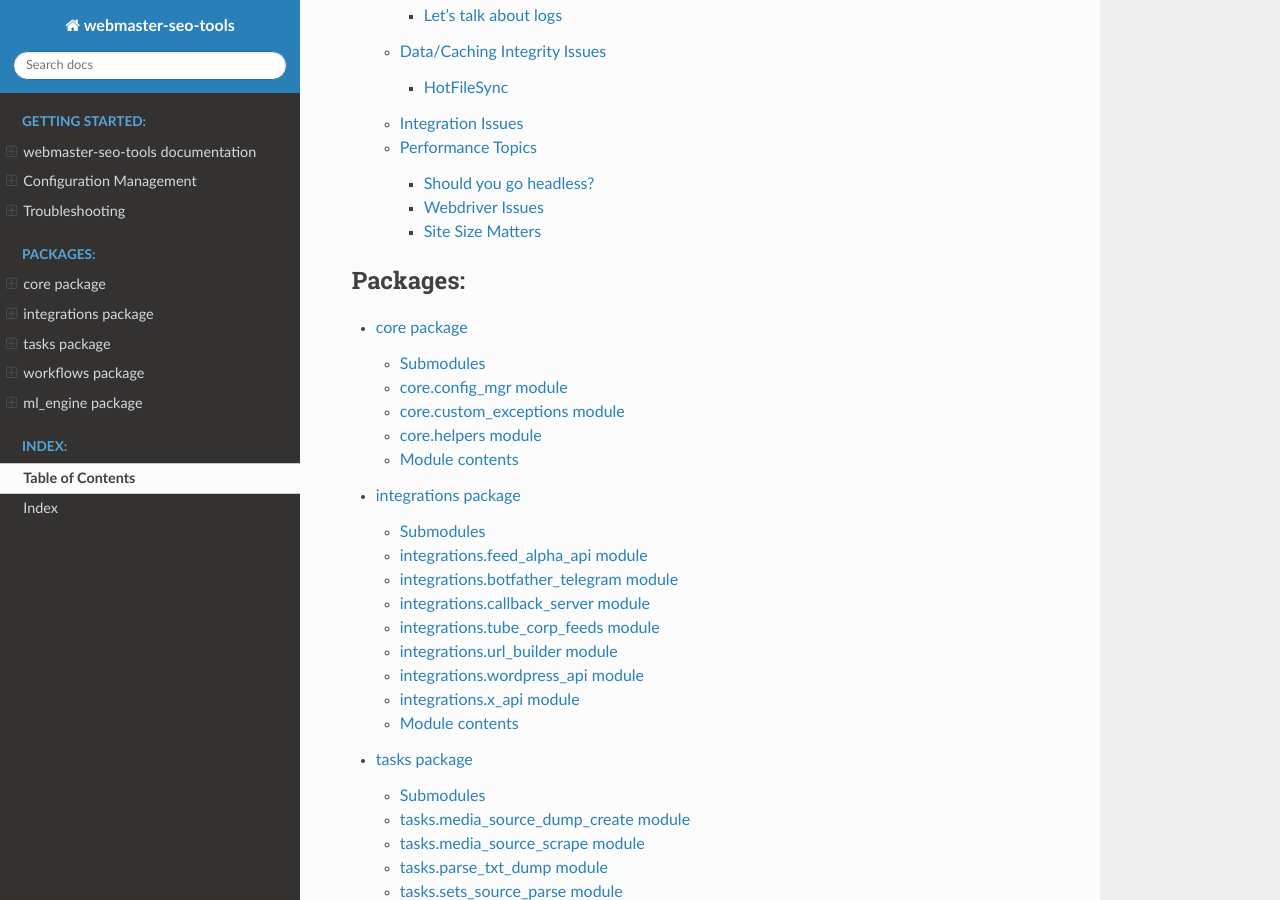
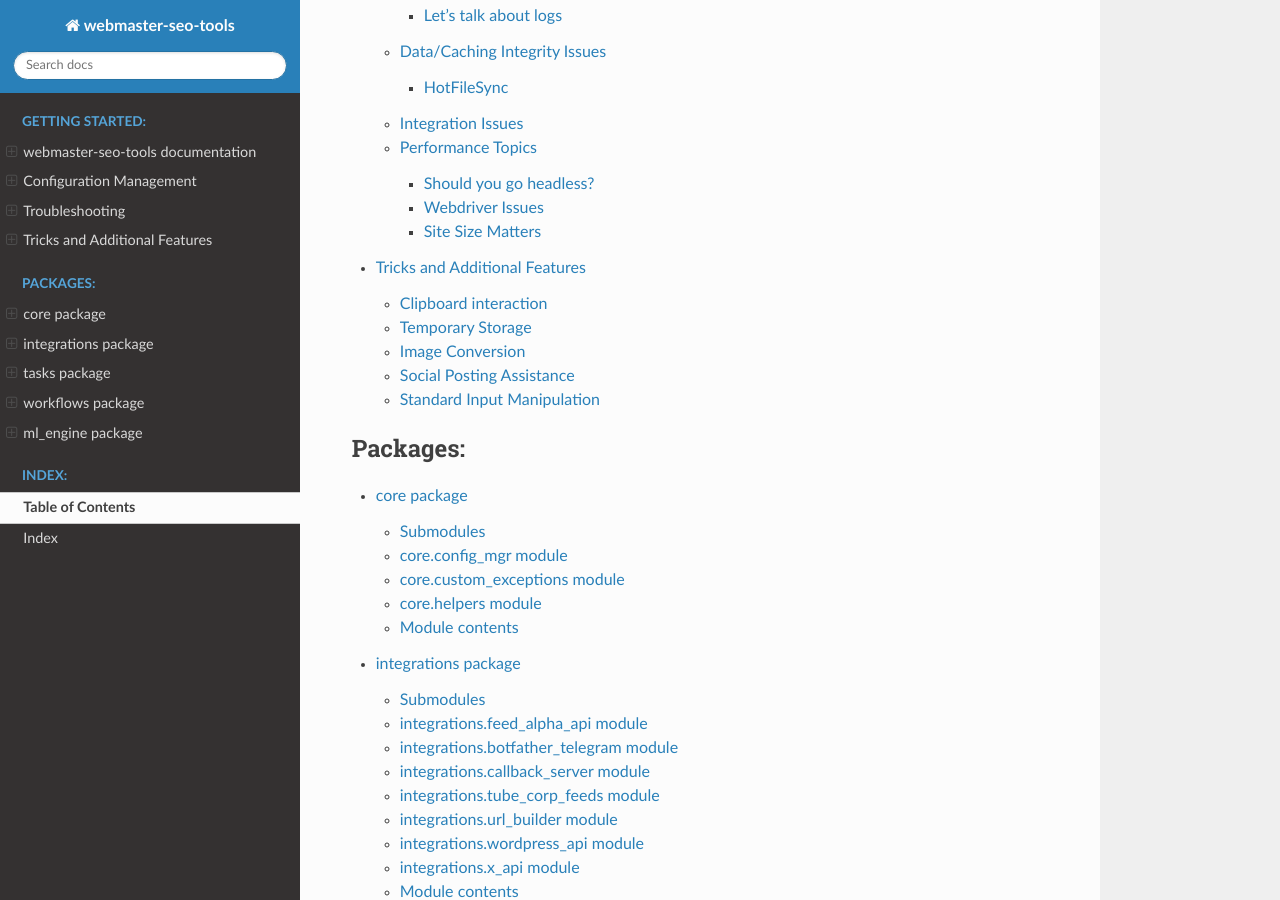
Before and after one commit to Urbine/PostWizardX3, a Sphinx documentation site: the page built from docs/source/index.rst, in a window 1280 px wide and 900 px high, scrolled down 684 px. Built offline with Sphinx 7.4.7 and the Read the Docs theme 3.1.0, drawn with Linux system fonts in a browser that asks for light colours; some of the changed lines change nothing that is shown.

Commit message:
docs: add Tricks and Additional Features page
New tricks_additional.rst: clipboard interaction, temporary storage, image conversion, social posting assist, stdin manipulation
index.rst ToC gains the tricks entry

```diff
--- a/docs/source/index.rst
+++ b/docs/source/index.rst
@@ -11,6 +11,7 @@
    home
    config_mgr
    troubleshooting
+   tricks_additional
 
 .. toctree::
    :maxdepth: 2
--- /dev/null
+++ b/docs/source/tricks_additional.rst
@@ -0,0 +1,160 @@
+==============================
+Tricks and Additional Features
+==============================
+
+There are quick tricks that will make you productive with the tools described here.
+Read on to get familiar with them.
+
+Clipboard interaction
+=====================
+
+Modules in the ``workflows`` and ``integrations`` packages have implemented clipboard handling logic,
+which means that important pieces of information are automatically copied and
+cleared from it whenever you no longer need it.
+
+.. tip::
+   The clipboard is not enabled by default in certain operating systems.
+   For example, you can press the ``❖`` (also called ``Windows`` or ``Super``) key + ``V`` in other
+   to enable it in Microsoft Windows.
+
+   In case you are using a GNU/Linux distribution, consult its manual or your desktop environment documentation in order
+   to make use of that capability. For example, if you use a distribution with GNOME, you need to install a clipboard
+   manager extension via the extension manager and set up a keyboard binding.
+
+You can access these pieces of data in your clipboard in order that you can paste them in the corresponding fields while
+creating posts or interacting with the CLI.
+
+.. tip::
+
+   Feel free to use and paste values that ``workflows`` and ``integrations`` copy for you.
+
+   1. ``integrations.x_api``
+
+      | While authorising your application, web automation can make sure you don't have to interact
+        with the flow, however, if program identifies any issues, it will ask you to continue the process manually.
+        In this case, the bot will copy the authorisation URL for you and it will be ready for you to paste it into
+        a browser window.
+
+   2. Bots in the ``workflows`` package (except ``update_mchash_chain``)
+
+      During your interaction with the bots, you will notice occasions where user input is required to complete
+      post creation.
+
+      * **Slug customisation:** If you choose to provide a custom slug, the default slug will be copied for you to
+        modify it accordingly.
+
+      * **Missing WordPress taxonomies:** the bots will tell you whether a tag or any other supported taxonomy (e.g., Model)
+        is missing and copies it to the clipboard for its later addition to the WordPress site. *This will be a one-time
+        process for each term.*
+
+      * **Post title and source URLs:** A post creation workflow will only be complete once certain pieces of information
+        are added on WordPress; this is why the bot will copy these details for you in a comprehensive paste order.
+
+      * **Custom social messages:** If you have been reading other parts of this documentation, you will see that
+        ``workflows`` are equipped with two social integrations: X (formerly Twitter) and Telegram BotFather.
+        Whenever you have to type in a message for one, the same message will be copied for you in case messages
+        are identical.
+
+.. caution::
+   Do not try to copy pieces of information using ``CTRL`` + ``C`` as you will terminate the current program
+   and generate a ``KeyboardInterrupt`` exception. If this happens, I handle this exception intentionally as a smooth termination
+   of the program to be able to perform clean up operations. **Now, if you really want to quit
+   the application, you can do it this way without any issues.**
+
+Temporary Storage
+=================
+
+Content in this domain requires special handling and privacy regarding any activities related to it are to be taken seriously.
+Modules across packages protect users' fingerprint by providing them with automatic and dynamic temporary storage for
+every session.
+
+.. note::
+   ``workflows``, ``integrations`` and ``Tasks`` keep certain elements volatile and isolated within sessions.
+   Every time a user starts a session, a unique temporary directory is created as a workspace for the
+   bot during runtime.
+
+   Temporary storage applies for the following:
+
+   1. Downloaded files from the internet.
+
+   2. Archive extraction.
+
+   3. Thumbnail rename, handling and removal.
+
+   4. Intermediate results from operations like data consolidation and parsing.
+
+
+Image Conversion
+================
+
+Use of next-generation image formats are key to a fast site with quality and efficiency in mind.
+Bots in the ``workflows`` package offer image conversion via ``ImageMagick`` system binaries.
+
+.. tip::
+   You can enable or disable this feature in the ``workflows_config.ini`` configuration file.
+
+   Here is a part of that configuration file dealing with Image Conversion:
+
+   .. code-block:: ini
+
+      [general_config]
+      pic_format = .webp
+      imagick_enabled = False
+      conversion_quality = 80
+      fallback_pic_format = .jpg
+
+   There exist some considerations before using this functionality:
+
+   * Consider whether or not ImageMagick is enabled in configuration before using
+     next-gen image formats in ``pic_format``.
+
+   * Find the correct image quality value for lossy image conversion. A conversion quality
+     value of ``80`` is reasonable and recommended for most sites.
+
+   * Set up a fallback image format if ``ImageMagick`` is not enabled, not found or not
+     installed in your system. This is usually the source format of thumbnails or
+     images you usually download and plan to utilise on WordPress.
+
+.. seealso::
+   If you have any other issues related to configuration files or options, visit
+   `Configuration Management <config_mgr.html#configuration-management>`_
+
+.. seealso::
+   If you want to know more about ``ImageMagick``, visit their `Wikipedia <https://en.wikipedia.org/wiki/ImageMagick>`_
+   entry.
+
+Social Posting Assistance
+=========================
+
+``content_select``, ``gallery_select`` and ``embed_assist`` feature a manual and automatic modes for interacting with
+X and Telegram. In general, social posting makes use of a predefined template which contains a link to a published
+post on WordPress plus a call-to-action. **For now, calls-to-action are predefined as well.**
+
+.. tip::
+   Enable or disable automatic social posting in the ``workflows_config.ini`` configuration file.
+   If the ``auto`` mode is disabled, the bot will ask you to provide a message for each post you create.
+   In case the messages are identical for both platforms, the bot will copy the first message so you don't
+   have to type it in again, just paste it when prompted for the second time.
+
+.. seealso::
+   Look at the `content_select.x_post_creator <workflows.html#workflows.content_select.x_post_creator>`_ and
+   `content_select.telegram_send_message <workflows.html#workflows.content_select.telegram_send_message>`_
+   code and documentation if you want to understand more about the post creation mechanism I am referring to
+   in this section.
+
+Standard Input Manipulation
+===========================
+
+Input fields in the ``workflows`` package include the editing and history capabilities from the ``GNU Readline`` library.
+
+.. note::
+   **What does this mean for me as a user?**
+
+   This component will allow you to move freely, forward and backwards, while editing text in any input
+   field or prompt by ``workflows`` bots. In addtion to that, you have access to session history and keyboard
+   bindings that will enhance your experience. For example, you can press ``↑`` or ``CTRL`` + ``P`` to go back to
+   your previous input text/command.
+
+.. seealso::
+   If you want to know more about the keyboard motions of the ``GNU Readline`` library,
+   take a look a simple introduction on `Wikipedia - GNU Readline <https://en.wikipedia.org/wiki/GNU_Readline>`_
```
